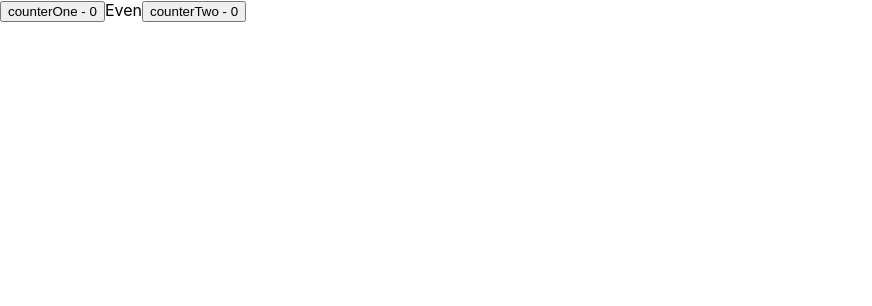
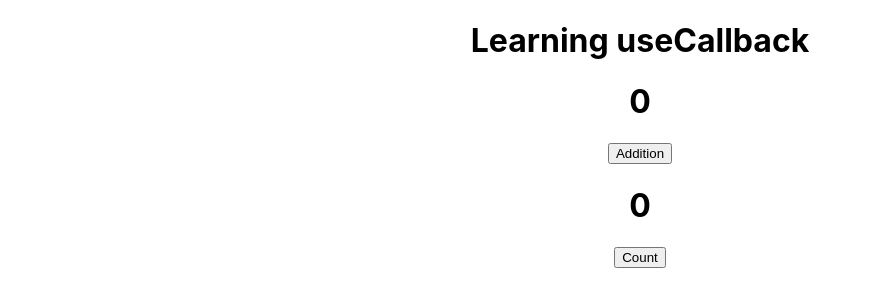
Before and after one commit to AyushSaxena092000/ReactHooks, a React (Create React App) app in the folder react-hooks/: page / in a window 1280 px wide. Shown: the top 306 px of the page, without its empty margins (0-872 px from the left). Built offline with nearby package versions, Linux system fonts and the light colour scheme.

Commit message:
useCallback

```diff
--- a/react-hooks/src/App.js
+++ b/react-hooks/src/App.js
@@ -5,6 +5,7 @@ import EffectTutorial from "../src/components/UseEffect/EffectTutorial";
 import ContextTutorial from "./components/UseContext/ContextTutorial";
 import ReducerTutorial from "./components/UseReducer/ReducerTutorial";
 import MemoTutorial from "./components/UseMemo/MemoTutorial";
+import CallbackTutorial from "./components/UseCallback/CallbackTutorial";
 
 function App() {
   return (
@@ -13,7 +14,8 @@ function App() {
       {/* <EffectTutorial /> */}
       {/* <ContextTutorial /> */}
       {/* <ReducerTutorial /> */}
-      <MemoTutorial />
+      {/* <MemoTutorial /> */}
+      <CallbackTutorial/>
     </div>
   );
 }
--- /dev/null
+++ b/react-hooks/src/components/UseCallback/CallbackTutorial.js
@@ -0,0 +1,27 @@
+// The React useCallback Hook returns a memoized callback function.
+
+// Think of memoization as caching a value so that it does not need to be recalculated.
+
+import React, { useCallback, useState } from "react";
+import ChildA from "./ChildA";
+
+const CallbackTutorial = () => {
+  const [add, setAdd] = useState(0);
+  const [count, setCount] = useState(0);
+  const Learning = useCallback(() => {
+    // some operation
+  }, [count]);
+
+  return (
+    <div className="App">
+      <h1>Learning useCallback</h1>
+      <ChildA Learning={Learning} count={count} />
+      <h1>{add}</h1>
+      <button onClick={() => setAdd(add + 1)}>Addition</button>
+      <h1>{count}</h1>
+      <button onClick={() => setCount(count + 2)}>Count</button>
+    </div>
+  );
+};
+
+export default CallbackTutorial;
--- /dev/null
+++ b/react-hooks/src/components/UseCallback/ChildA.js
@@ -0,0 +1,10 @@
+import {React,memo} from 'react'
+
+const ChildA = (Learning,count) => {
+    console.log("Child Component");
+  return (
+    <></>
+  )
+}
+
+export default memo(ChildA);
```
